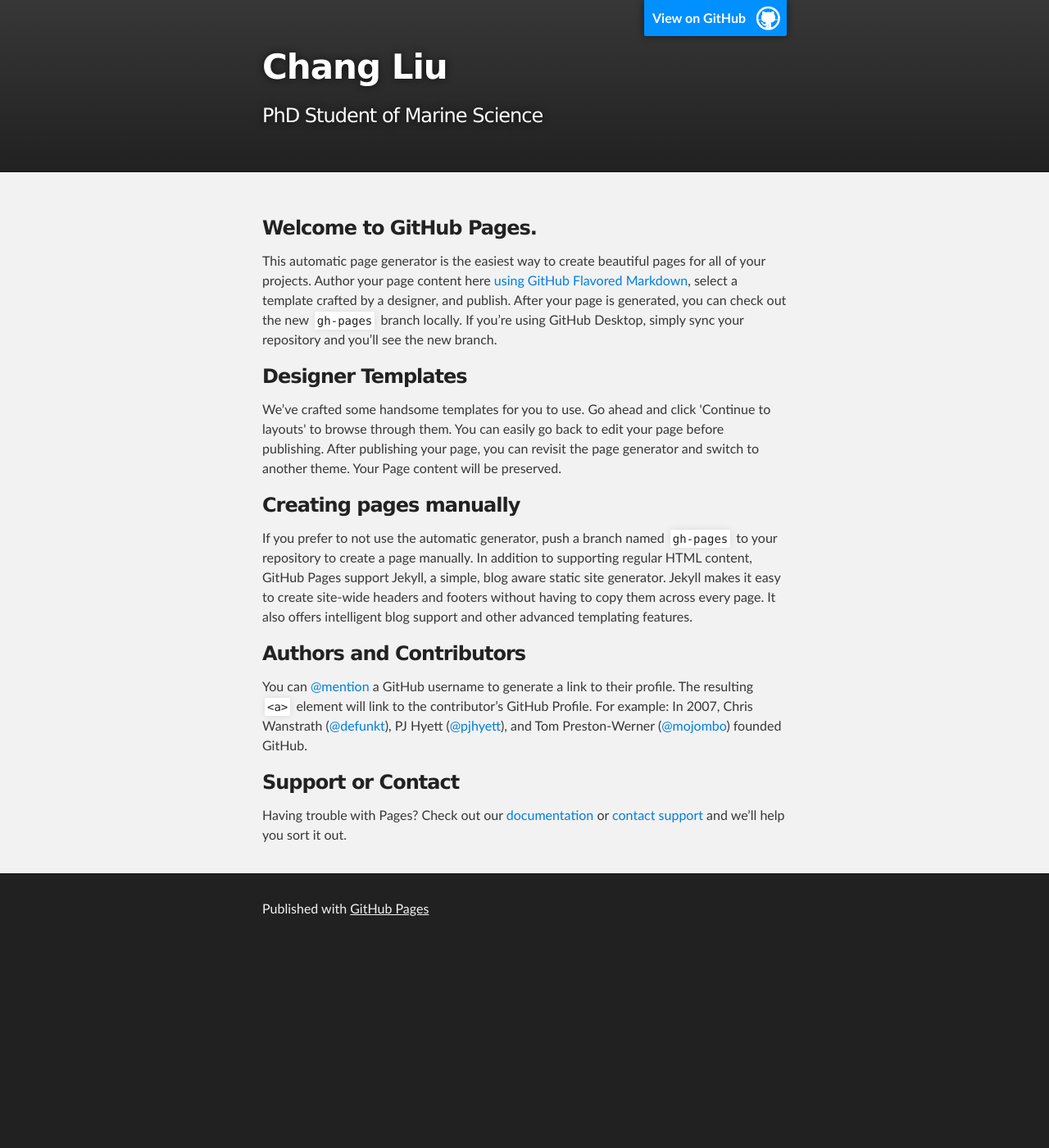
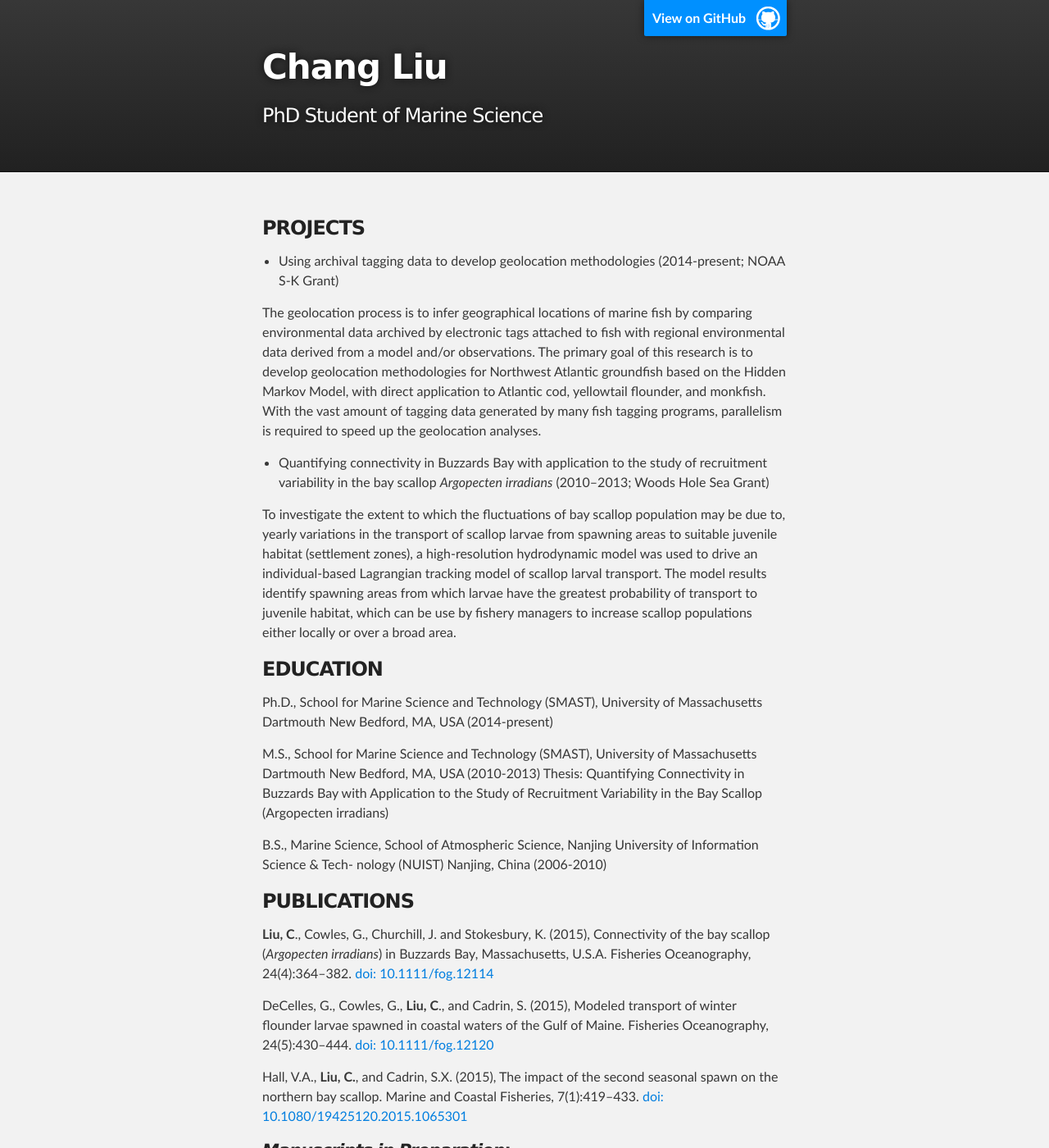
Before and after one commit to cliu3/cliu3.github.io, a Jekyll site: the page index.html, which Jekyll copies as it is, in a window 1280 px wide and 1400 px high. Shown: the whole window at 82% size. Built offline with Jekyll 4.4.1, drawn with Linux system fonts in a browser that asks for light colours; some of the changed text lies outside the part shown.

Commit message:
Replace master branch with page content via GitHub

```diff
--- a/index.html
+++ b/index.html
@@ -28,29 +28,48 @@
     <div id="main_content_wrap" class="outer">
       <section id="main_content" class="inner">
         <h3>
-<a id="welcome-to-github-pages" class="anchor" href="#welcome-to-github-pages" aria-hidden="true"><span aria-hidden="true" class="octicon octicon-link"></span></a>Welcome to GitHub Pages.</h3>
+<a id="projects" class="anchor" href="#projects" aria-hidden="true"><span aria-hidden="true" class="octicon octicon-link"></span></a>PROJECTS</h3>
 
-<p>This automatic page generator is the easiest way to create beautiful pages for all of your projects. Author your page content here <a href="https://guides.github.com/features/mastering-markdown/">using GitHub Flavored Markdown</a>, select a template crafted by a designer, and publish. After your page is generated, you can check out the new <code>gh-pages</code> branch locally. If you’re using GitHub Desktop, simply sync your repository and you’ll see the new branch.</p>
+<ul>
+<li>Using archival tagging data to develop geolocation methodologies (2014-present; NOAA S-K Grant)</li>
+</ul>
+
+<p>The geolocation process is to infer geographical locations of marine fish by comparing environmental data archived by electronic tags attached to fish with regional environmental data derived from a model and/or observations. The primary goal of this research is to develop geolocation methodologies for Northwest Atlantic groundfish based on the Hidden Markov Model, with direct application to Atlantic cod, yellowtail flounder, and monkfish. With the vast amount of tagging data generated by many fish tagging programs, parallelism is required to speed up the geolocation analyses.</p>
+
+<ul>
+<li>Quantifying connectivity in Buzzards Bay with application to the study of recruitment variability in the bay scallop <em>Argopecten irradians</em> (2010–2013; Woods Hole Sea Grant)</li>
+</ul>
+
+<p>To investigate the extent to which the fluctuations of bay scallop population may be due to, yearly variations in the transport of scallop larvae from spawning areas to suitable juvenile habitat (settlement zones), a high-resolution hydrodynamic model was used to drive an individual-based Lagrangian tracking model of scallop larval transport. The model results identify spawning areas from which larvae have the greatest probability of transport to juvenile habitat, which can be use by fishery managers to increase scallop populations either locally or over a broad area.</p>
 
 <h3>
-<a id="designer-templates" class="anchor" href="#designer-templates" aria-hidden="true"><span aria-hidden="true" class="octicon octicon-link"></span></a>Designer Templates</h3>
+<a id="education" class="anchor" href="#education" aria-hidden="true"><span aria-hidden="true" class="octicon octicon-link"></span></a>EDUCATION</h3>
 
-<p>We’ve crafted some handsome templates for you to use. Go ahead and click 'Continue to layouts' to browse through them. You can easily go back to edit your page before publishing. After publishing your page, you can revisit the page generator and switch to another theme. Your Page content will be preserved.</p>
+<p>Ph.D., School for Marine Science and Technology (SMAST), University of Massachusetts Dartmouth
+New Bedford, MA, USA (2014-present)</p>
+
+<p>M.S., School for Marine Science and Technology (SMAST), University of Massachusetts Dartmouth
+New Bedford, MA, USA (2010-2013)
+Thesis: Quantifying Connectivity in Buzzards Bay with Application to the Study of Recruitment Variability in the Bay Scallop (Argopecten irradians)</p>
+
+<p>B.S., Marine Science, School of Atmospheric Science, Nanjing University of Information Science &amp; Tech- nology (NUIST)
+Nanjing, China (2006-2010)</p>
 
 <h3>
-<a id="creating-pages-manually" class="anchor" href="#creating-pages-manually" aria-hidden="true"><span aria-hidden="true" class="octicon octicon-link"></span></a>Creating pages manually</h3>
+<a id="publications" class="anchor" href="#publications" aria-hidden="true"><span aria-hidden="true" class="octicon octicon-link"></span></a>PUBLICATIONS</h3>
 
-<p>If you prefer to not use the automatic generator, push a branch named <code>gh-pages</code> to your repository to create a page manually. In addition to supporting regular HTML content, GitHub Pages support Jekyll, a simple, blog aware static site generator. Jekyll makes it easy to create site-wide headers and footers without having to copy them across every page. It also offers intelligent blog support and other advanced templating features.</p>
+<p><strong>Liu, C</strong>., Cowles, G., Churchill, J. and Stokesbury, K. (2015), Connectivity of the bay scallop (<em>Argopecten irradians</em>) in Buzzards Bay, Massachusetts, U.S.A. Fisheries Oceanography, 24(4):364–382. <a href="http://dx.doi.org/10.1111/fog.12114">doi: 10.1111/fog.12114</a></p>
 
-<h3>
-<a id="authors-and-contributors" class="anchor" href="#authors-and-contributors" aria-hidden="true"><span aria-hidden="true" class="octicon octicon-link"></span></a>Authors and Contributors</h3>
+<p>DeCelles, G., Cowles, G., <strong>Liu, C</strong>., and Cadrin, S. (2015), Modeled transport of winter flounder larvae spawned in coastal waters of the Gulf of Maine. Fisheries Oceanography, 24(5):430–444. <a href="http://dx.doi.org/10.1111/fog.12120">doi: 10.1111/fog.12120</a></p>
 
-<p>You can <a href="https://help.github.com/articles/basic-writing-and-formatting-syntax/#mentioning-users-and-teams" class="user-mention">@mention</a> a GitHub username to generate a link to their profile. The resulting <code>&lt;a&gt;</code> element will link to the contributor’s GitHub Profile. For example: In 2007, Chris Wanstrath (<a href="https://github.com/defunkt" class="user-mention">@defunkt</a>), PJ Hyett (<a href="https://github.com/pjhyett" class="user-mention">@pjhyett</a>), and Tom Preston-Werner (<a href="https://github.com/mojombo" class="user-mention">@mojombo</a>) founded GitHub.</p>
+<p>Hall, V.A., <strong>Liu, C.</strong>, and Cadrin, S.X. (2015), The impact of the second seasonal spawn on the northern bay scallop. Marine and Coastal Fisheries, 7(1):419–433. <a href="http://dx.doi.org/10.1080/19425120.2015.1065301">doi: 10.1080/19425120.2015.1065301</a></p>
 
-<h3>
-<a id="support-or-contact" class="anchor" href="#support-or-contact" aria-hidden="true"><span aria-hidden="true" class="octicon octicon-link"></span></a>Support or Contact</h3>
+<h4>
+<a id="manuscripts-in-preparation" class="anchor" href="#manuscripts-in-preparation" aria-hidden="true"><span aria-hidden="true" class="octicon octicon-link"></span></a><em>Manuscripts in Preparation</em>:</h4>
 
-<p>Having trouble with Pages? Check out our <a href="https://help.github.com/pages">documentation</a> or <a href="https://github.com/contact">contact support</a> and we’ll help you sort it out.</p>
+<p>Zemeckis, D.R., Dean, M.J., <strong>Liu, C.</strong>, Hoffman, W.S., Martins, D., Cowles, G., Armstrong, M.P., and Cadrin, S.X. In prep. Seasonal movements and population connectivity of an Atlantic cod (<em>Gadus morhua</em>) spawning component in the western Gulf of Maine.</p>
+
+<p><strong>Liu, C.</strong>, Cowles, G., Zemeckis, D.R., Cadrin, S.X, and Dean, M.J. In prep. Developing and validating geolocation methods based on hidden Markov Models for groundfish species off New England.</p>
       </section>
     </div>
 
```
Also changed, not shown: params.json (+1 -1 lines).
